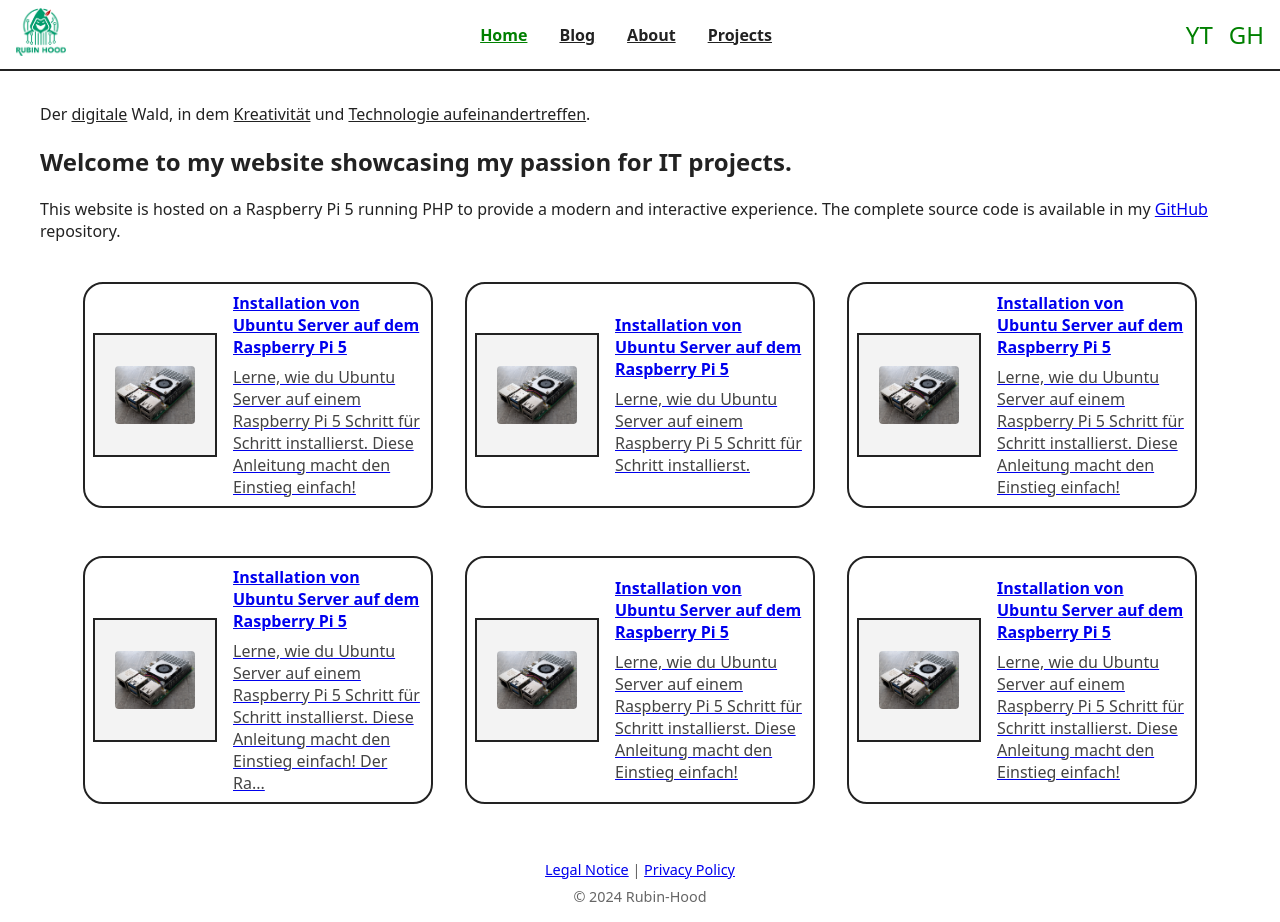
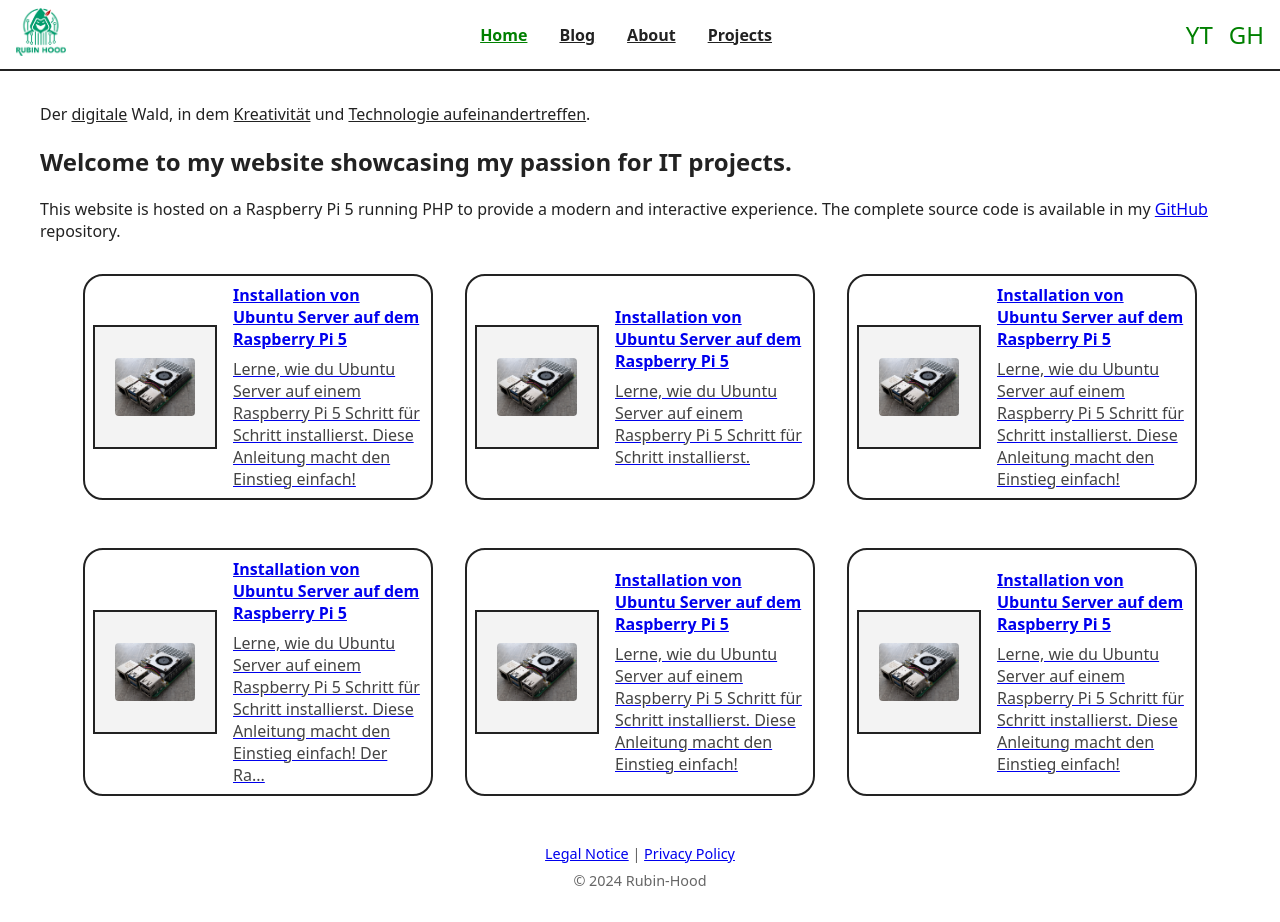
Before and after one commit to rubin-hood/rubinhood-blog, a Jekyll site: the page built from index.md, in a window 1280 px wide. Built offline with Jekyll 4.4.1, drawn with Linux system fonts in a browser that asks for light colours.

Commit message:
Update style.css

```diff
--- a/assets/css/style.css
+++ b/assets/css/style.css
@@ -87,7 +87,6 @@ main {
   margin-bottom: 2rem;               /* Abstand nach unten */
   /* flex-wrap: wrap;                   /* Umbruch bei kleinen Bildschirmen */
   justify-content: center;  /* Karten in der Mitte */
-  padding: 0.5rem
 }
 
 /* Blog-Seite: Karten untereinander als EIN SPALTE */
@@ -296,6 +295,7 @@ body.noscroll {
     align-items: center;
   }
     .blog-card {
+    display: flex;
     min-width: unset;          /* Überschreibt das alte min-width */
     max-width: 95vw;           /* Fast die ganze Viewport-Breite */
     width: 95vw;               /* Breite relativ zum Bildschirm */
```
